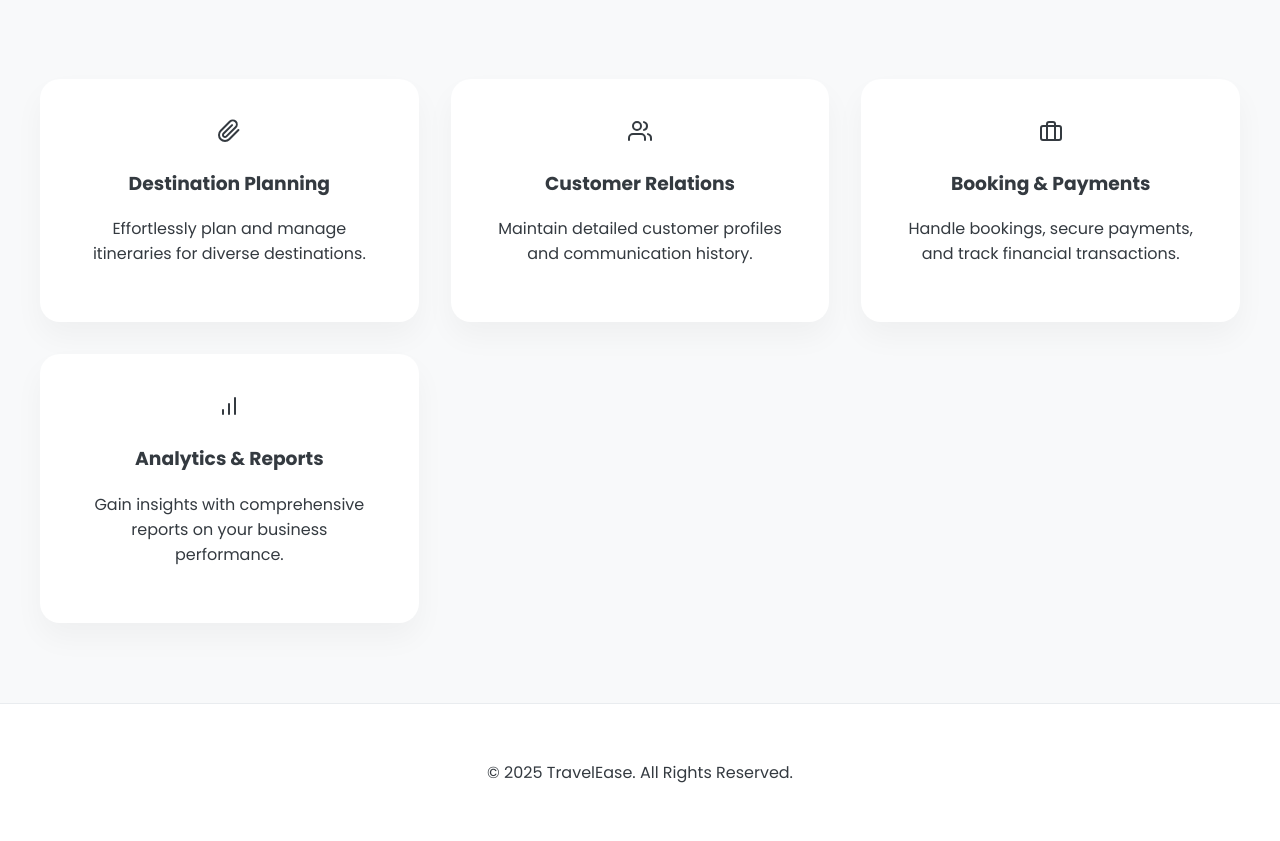
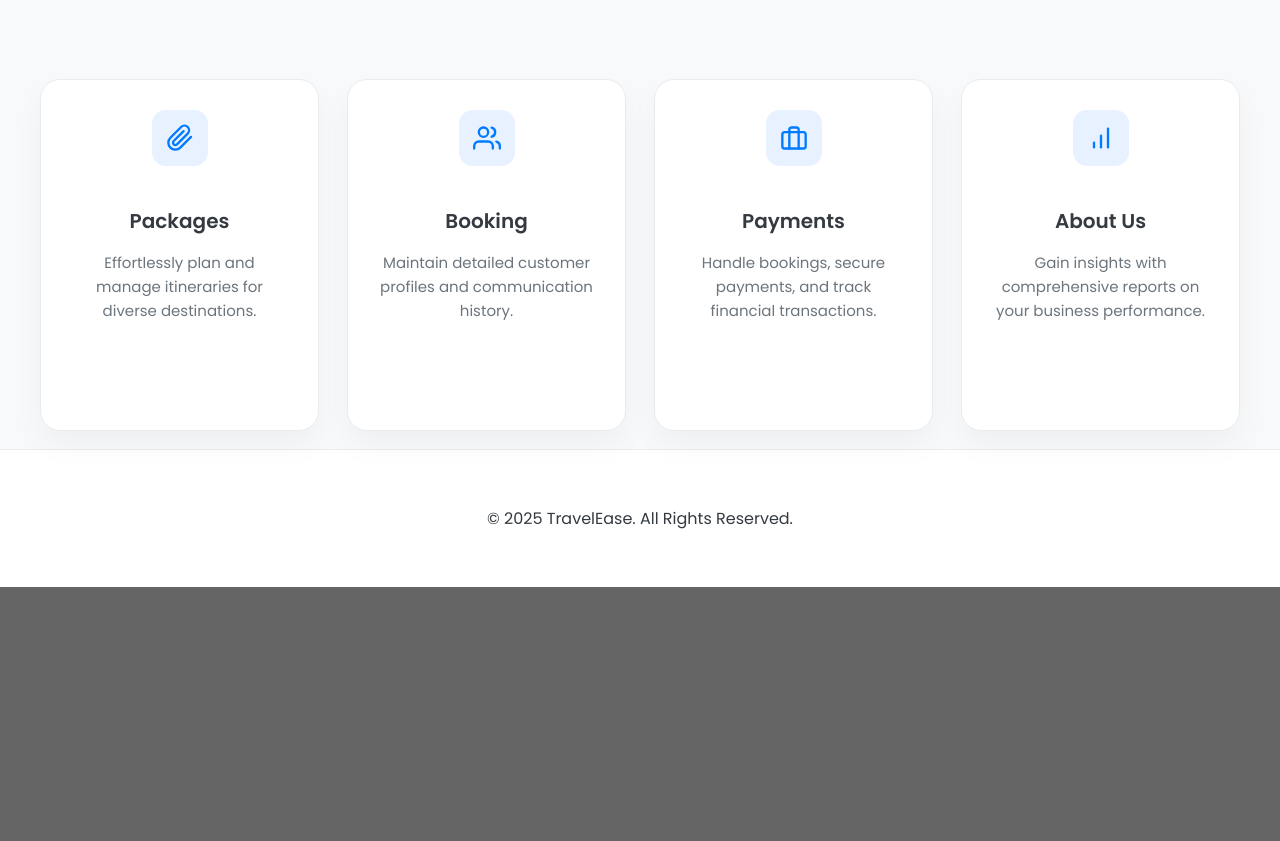
Before and after one commit to rohanprem007/miniproject, a PHP site: page /webpage/index.php in a window 1280 px wide. Shown: the part 801-1642 px from the top of the page. After the commit the page ends 1388 px from the top, so only its background shows below. Run offline with PHP 8.4, Linux system fonts and the light colour scheme; grey boxes labelled with a size stand in for pictures from a placeholder-image service; some libraries are stand-ins or nearby versions.

Commit message:
base website design done

```diff
--- a/webpage/index.php
+++ b/webpage/index.php
@@ -32,16 +32,11 @@
                             </svg>
                         </button>
                         <div class="dropdown-menu" id="signInDropdown">
-                            <a href="../user/login_page.php">User Login</a>
+                            <a href="../user/login page.php">User Login</a>
                             <a href="#">Admin Login</a>
                         </div>
                     </div>
                     <a href="#" class="signup-btn">Sign up</a>
-                    <div class="menu-toggle">
-                        <svg width="24" height="24" viewBox="0 0 24 24" fill="none" xmlns="http://www.w3.org/2000/svg">
-                            <path d="M4 6H20M4 12H20M4 18H20" stroke="#ffffff" stroke-width="2" stroke-linecap="round" stroke-linejoin="round"/>
-                        </svg>
-                    </div>
                 </div>
             </nav>
         </div>
@@ -69,34 +64,46 @@
         <section class="features" id="features">
             <div class="container">
                 <div class="features-grid">
+                    <!-- Feature Card 1: Packages -->
+                    <a href="../pages/packages.php" class="feature-card-link">
                         <div class="feature-card">
                             <div class="icon">
                                 <svg xmlns="http://www.w3.org/2000/svg" width="24" height="24" viewBox="0 0 24 24" fill="none" stroke="currentColor" stroke-width="2" stroke-linecap="round" stroke-linejoin="round"><path d="M21.44 11.05l-9.19 9.19a6 6 0 0 1-8.49-8.49l9.19-9.19a4 4 0 0 1 5.66 5.66l-9.2 9.19a2 2 0 0 1-2.83-2.83l8.49-8.48"></path></svg>
                             </div>
-                        <h3>Destination Planning</h3>
+                            <h3>Packages</h3>
                             <p>Effortlessly plan and manage itineraries for diverse destinations.</p>
                         </div>
+                    </a>
+                    <!-- Feature Card 2: Booking -->
+                    <a href="../pages/booking.php" class="feature-card-link">
                         <div class="feature-card">
                             <div class="icon">
                                 <svg xmlns="http://www.w3.org/2000/svg" width="24" height="24" viewBox="0 0 24 24" fill="none" stroke="currentColor" stroke-width="2" stroke-linecap="round" stroke-linejoin="round"><path d="M17 21v-2a4 4 0 0 0-4-4H5a4 4 0 0 0-4 4v2"></path><circle cx="9" cy="7" r="4"></circle><path d="M23 21v-2a4 4 0 0 0-3-3.87"></path><path d="M16 3.13a4 4 0 0 1 0 7.75"></path></svg>
                             </div>
-                        <h3>Customer Relations</h3>
+                            <h3>Booking</h3>
                             <p>Maintain detailed customer profiles and communication history.</p>
                         </div>
+                    </a>
+                    <!-- Feature Card 3: Payments -->
+                    <a href="../pages/payment.php" class="feature-card-link">
                         <div class="feature-card">
                             <div class="icon">
                                 <svg xmlns="http://www.w3.org/2000/svg" width="24" height="24" viewBox="0 0 24 24" fill="none" stroke="currentColor" stroke-width="2" stroke-linecap="round" stroke-linejoin="round"><rect x="2" y="7" width="20" height="14" rx="2" ry="2"></rect><path d="M16 21V5a2 2 0 0 0-2-2h-4a2 2 0 0 0-2 2v16"></path></svg>
                             </div>
-                        <h3>Booking & Payments</h3>
+                            <h3>Payments</h3>
                             <p>Handle bookings, secure payments, and track financial transactions.</p>
                         </div>
+                    </a>
+                    <!-- Feature Card 4: About Us -->
+                    <a href="../pages/about.php" class="feature-card-link">
                         <div class="feature-card">
                             <div class="icon">
                                <svg xmlns="http://www.w3.org/2000/svg" width="24" height="24" viewBox="0 0 24 24" fill="none" stroke="currentColor" stroke-width="2" stroke-linecap="round" stroke-linejoin="round"><line x1="12" y1="20" x2="12" y2="10"></line><line x1="18" y1="20" x2="18" y2="4"></line><line x1="6" y1="20" x2="6" y2="16"></line></svg>
                             </div>
-                        <h3>Analytics & Reports</h3>
+                            <h3>About Us</h3>
                             <p>Gain insights with comprehensive reports on your business performance.</p>
                         </div>
+                    </a>
                 </div>
             </div>
         </section>
--- a/webpage/style.css
+++ b/webpage/style.css
@@ -187,6 +187,18 @@ body {
     animation: fadeInDown 1s ease-out forwards;
 }
 
+@keyframes fadeInDown {
+    from {
+        opacity: 0;
+        transform: translateY(-20px);
+    }
+    to {
+        opacity: 1;
+        transform: translateY(0);
+    }
+}
+
+
 .hero h1 {
     font-size: 56px;
     font-weight: 700;
@@ -227,18 +239,70 @@ body {
 
 .features-grid {
     display: grid;
-    grid-template-columns: repeat(auto-fit, minmax(280px, 1fr));
-    gap: 32px;
+    grid-template-columns: repeat(auto-fit, minmax(260px, 1fr));
+    gap: 28px;
+}
+
+/* --- UPDATED FEATURE CARD STYLES --- */
+
+/* This makes the <a> tag behave like a block and removes underline */
+.feature-card-link {
+    text-decoration: none;
+    color: inherit;
+    display: block; /* Ensures the link takes up the full card space */
 }
 
 .feature-card {
     background-color: #fff;
-    padding: 40px;
+    padding: 30px;
     border-radius: 20px;
     text-align: center;
     box-shadow: 0 15px 30px rgba(0, 0, 0, 0.04);
-    transition: transform 0.4s ease, box-shadow 0.4s ease;
+    transition: transform 0.3s ease, box-shadow 0.3s ease;
+    height: 100%; /* Ensures all cards have the same height */
+    border: 1px solid #e9ecef;
 }
+
+.feature-card:hover {
+    transform: translateY(-8px);
+    box-shadow: 0 20px 40px rgba(0, 0, 0, 0.08);
+}
+
+.feature-card .icon {
+    display: inline-flex;
+    align-items: center;
+    justify-content: center;
+    background-color: #e7f1ff;
+    color: #007bff;
+    width: 56px;
+    height: 56px;
+    border-radius: 14px;
+    margin: 0 auto 20px;
+    transition: transform 0.3s ease;
+}
+
+.feature-card:hover .icon {
+    transform: scale(1.1) rotate(5deg);
+}
+
+.feature-card .icon svg {
+    width: 28px;
+    height: 28px;
+}
+
+.feature-card h3 {
+    font-size: 20px;
+    font-weight: 600;
+    margin-bottom: 10px;
+    color: #343a40;
+}
+
+.feature-card p {
+    color: #6c757d;
+    line-height: 1.6;
+    font-size: 15px;
+}
+
 
 /* Footer */
 .footer {
```
Also changed, not shown: pages/about.php (+21 -15 lines), pages/booking.php (+8 -7 lines), pages/packages.php (+68 -22 lines), pages/payment.php (+19 -14 lines), pictures/11067c61afce7084730f8b361a4a271d.jpg (added), pictures/d50a7cbc89c82c8bf13ddd1a9241682d.jpg (added), pictures/f5049d576c1c03cc1ce79fe8ff835b37.jpg (added). Lines whose indentation alone changed are shown as unchanged.
